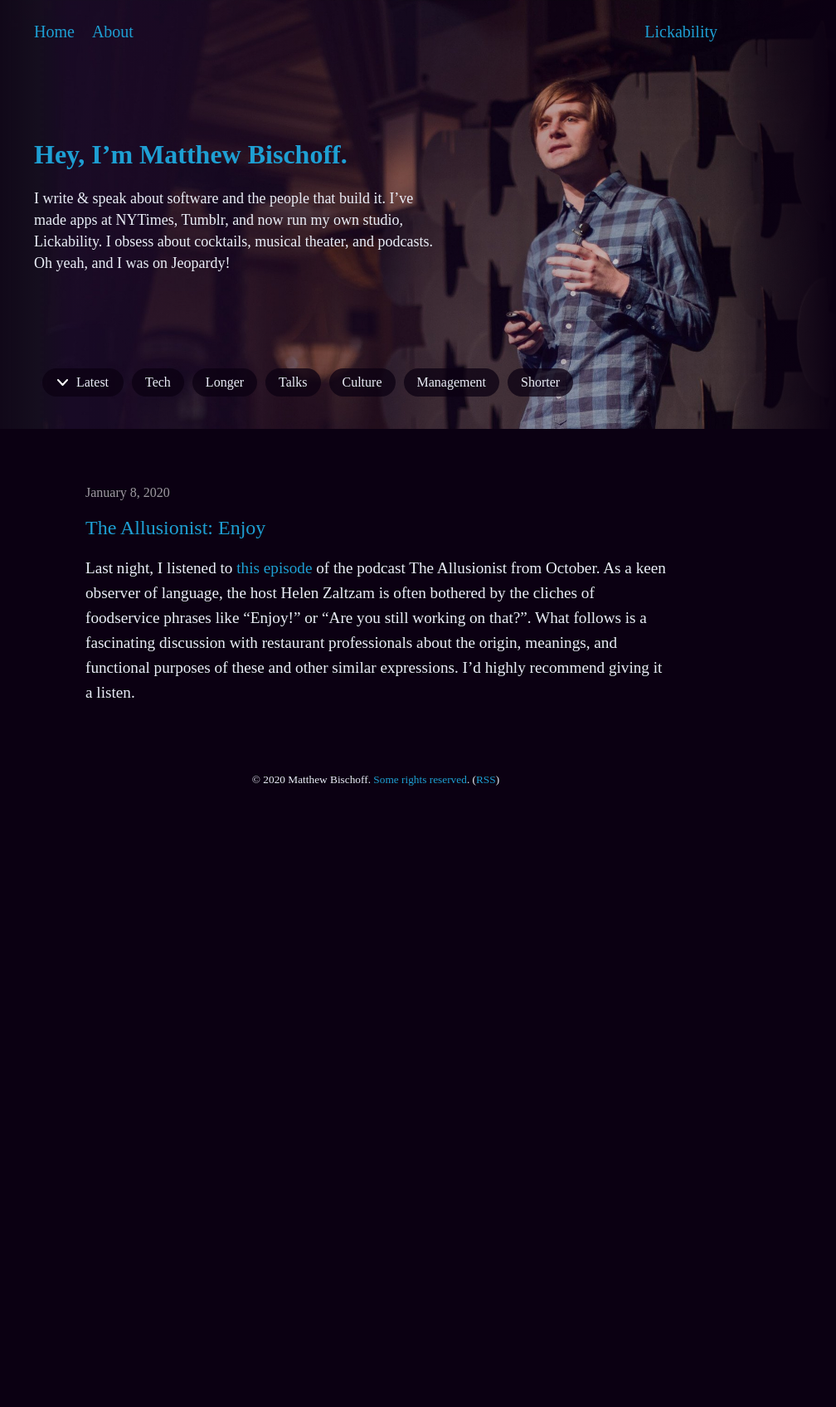
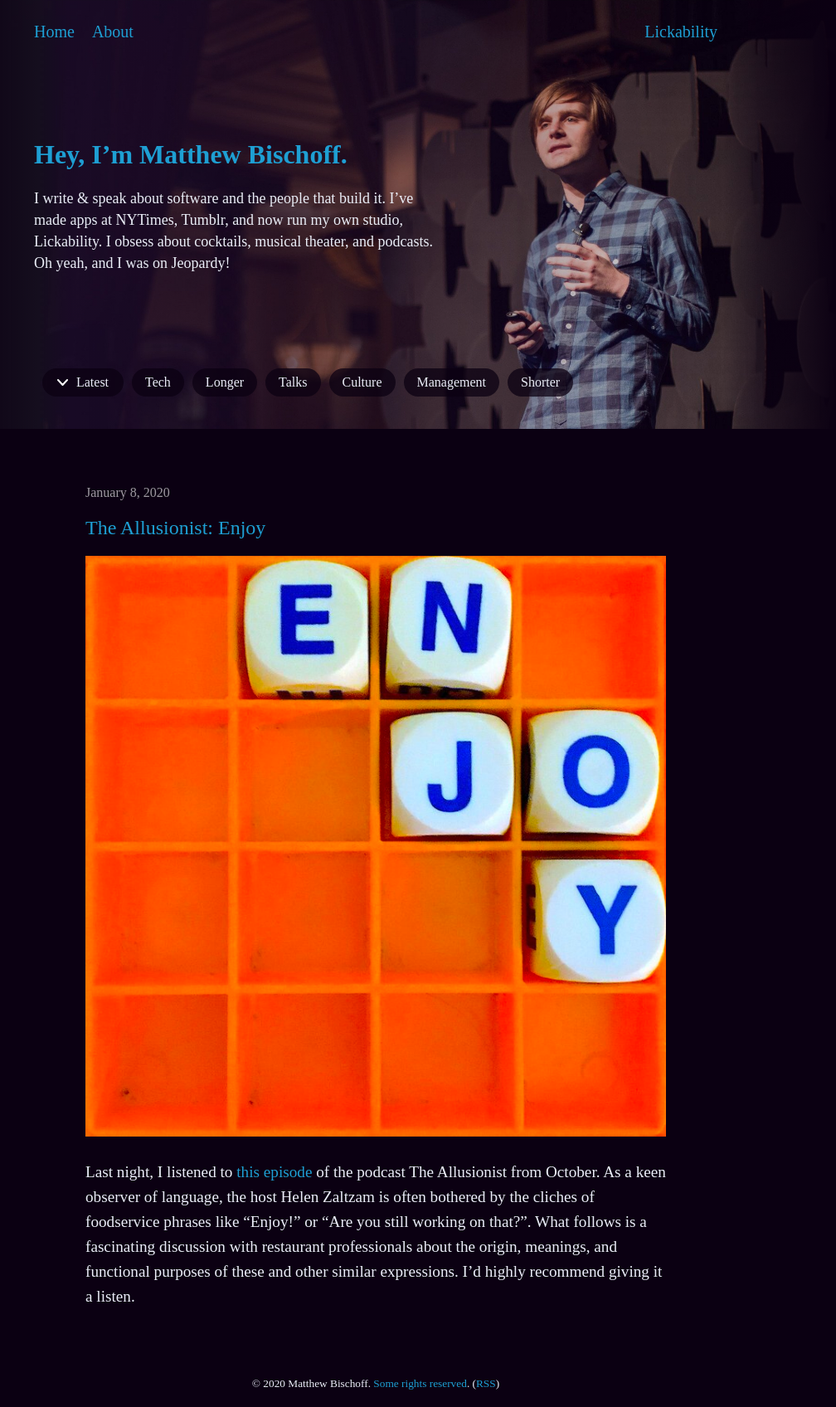
Before and after one commit to mbbischoff/website, a Jekyll site: the page built from _posts/2020-01-08-the-allusionist-enjoy.markdown, in a window 1280 px wide. Shown: the whole page at 83% size, without its empty margins (187-1195 px from the left). Built offline with Jekyll 4.4.1, drawn with Linux system fonts in a browser that asks for light colours; some web fonts are replaced; before the commit the page ends 968 px from its top, so only the background shows below that.

Commit message:
Updated The Allusionist Enjoy and 1 other file

```diff
--- a/_posts/2020-01-08-the-allusionist-enjoy.markdown
+++ b/_posts/2020-01-08-the-allusionist-enjoy.markdown
@@ -11,4 +11,6 @@ format: link
 link: https://www.theallusionist.org/allusionist/enjoy
 ---
 
+[![The Allusionist: Enjoy Cover Art](/uploads/enjoy.jpg)](https://www.theallusionist.org/allusionist/enjoy)
+
 Last night, I listened to [this episode](https://www.theallusionist.org/allusionist/enjoy) of the podcast The Allusionist from October. As a keen observer of language, the host Helen Zaltzam is often bothered by the cliches of foodservice phrases like “Enjoy!” or “Are you still working on that?”. What follows is a fascinating discussion with restaurant professionals about the origin, meanings, and functional purposes of these and other similar expressions. I’d highly recommend giving it a listen.
```
Also changed, not shown: _uploads/A108 Enjoy! logo.jpg (deleted).
